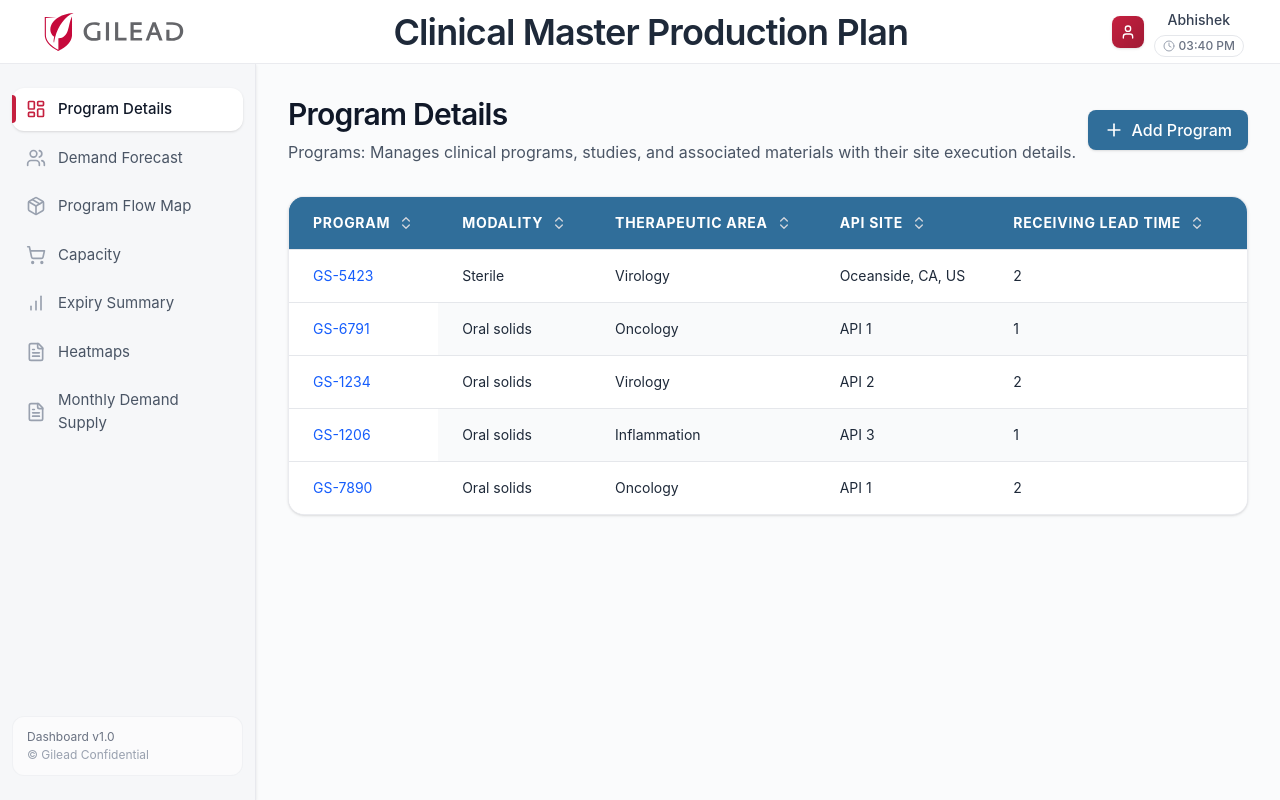
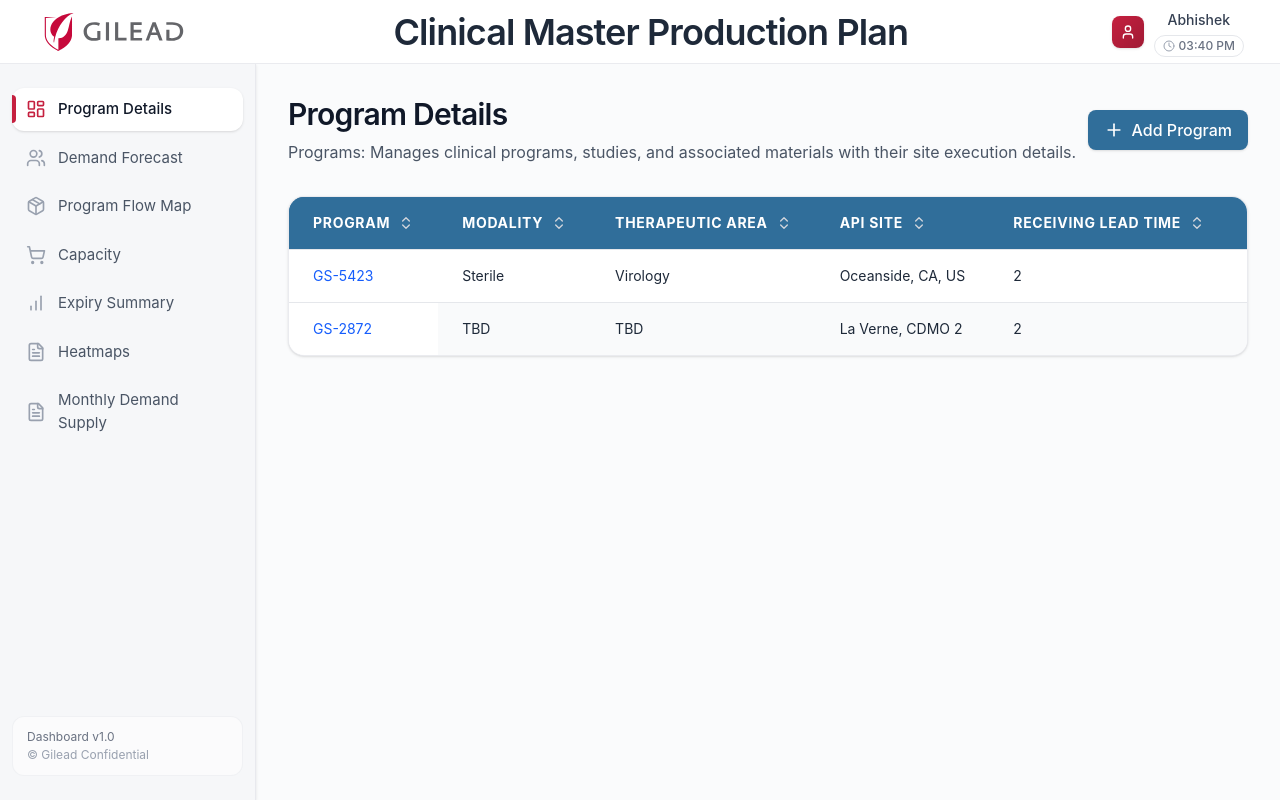
Before and after one commit to vedant-gilead/application_dashboard, a React (Vite) app: page / in a window 1280 px wide. Built offline with nearby package versions, Linux system fonts and the light colour scheme.

Commit message:
Added new program removed scrap data and also added correct values

```diff
--- a/src/data/Parameters_Pool.json
+++ b/src/data/Parameters_Pool.json
@@ -1,4 +1,29 @@
 {
+  "GS-5423": {
+    "FP": {
+      "siteExecution": "La Verne",
+      "moq": "1000 vials",
+      "releaseLeadTime": "10 days",
+      "executionLeadTime": "3 months"
+    },
+    "IP1": {
+      "safetyStock": "2000 vials",
+      "consumptionRatio": "1",
+      "siteExecution": "La Verne",
+      "moq": "5000 vials",
+      "releaseLeadTime": "2 months",
+      "executionLeadTime": "4 months"
+    },
+    "IP2": {
+      "safetyStock": "10 Kg",
+      "consumptionRatio": "0.0032",
+      "siteExecution": "Wuxi",
+      "moq": "20 Kg",
+      "releaseLeadTime": "3 months",
+      "executionLeadTime": "6 months"
+    }
+  },
+  "GS-2872": {
     "FP": {
       "siteExecution": "La Verne",
       "moq": "1000 vials",
@@ -22,3 +47,4 @@
       "executionLeadTime": "6 months"
     }
   }
+}
--- a/src/data/Program_Details.json
+++ b/src/data/Program_Details.json
@@ -45,88 +45,22 @@
       "notes": ""
     },
     {
-      "program": "GS-6791",
-      "modality": "Oral solids",
-      "therapeuticArea": "Oncology",
-      "apiSite": "API 1",
-      "apiSiteReceivingLeadTime": 1,
-      "apiSiteManufacturingLeadTime": 4,
-      "apiSiteReleaseLeadTime": 2,
-      "dsSite": "CDMO 3",
+      "program": "GS-2872",
+      "modality": "TBD",
+      "therapeuticArea": "TBD",
+      "apiSite": "La Verne, CDMO 2",
+      "apiSiteReceivingLeadTime": 2,
+      "apiSiteManufacturingLeadTime": 6,
+      "apiSiteReleaseLeadTime": 3,
+      "dsSite": "Oceanside, CA, US",
       "dsSiteReceivingLeadTime": 1,
-      "dsSiteManufacturingLeadTime": 3,
-      "dsSiteReleaseLeadTime": 1,
-      "dpSite": "GSIUC",
+      "dsSiteManufacturingLeadTime": 5,
+      "dsSiteReleaseLeadTime": 2,
+      "dpSite": "La Verne, CA, US",
       "dpSiteReceivingLeadTime": 1,
-      "dpSiteManufacturingLeadTime": 3,
-      "dpSiteReleaseLeadTime": 1,
-      "labelSite": "Gilead La Verne L/P",
-      "labelSiteReceivingLeadTime": 1,
-      "labelSiteManufacturingLeadTime": 2,
-      "labelSiteReleaseLeadTime": 1,
-      "notes": ""
-    },
-    {
-      "program": "GS-1234",
-      "modality": "Oral solids",
-      "therapeuticArea": "Virology",
-      "apiSite": "API 2",
-      "apiSiteReceivingLeadTime": 2,
-      "apiSiteManufacturingLeadTime": 5,
-      "apiSiteReleaseLeadTime": 2,
-      "dsSite": "CDMO 2",
-      "dsSiteReceivingLeadTime": 1,
-      "dsSiteManufacturingLeadTime": 4,
-      "dsSiteReleaseLeadTime": 2,
-      "dpSite": "Foster City",
-      "dpSiteReceivingLeadTime": 1,
-      "dpSiteManufacturingLeadTime": 3,
-      "dpSiteReleaseLeadTime": 1,
-      "labelSite": "Almac",
-      "labelSiteReceivingLeadTime": 1,
-      "labelSiteManufacturingLeadTime": 2,
-      "labelSiteReleaseLeadTime": 1,
-      "notes": ""
-    },
-    {
-      "program": "GS-1206",
-      "modality": "Oral solids",
-      "therapeuticArea": "Inflammation",
-      "apiSite": "API 3",
-      "apiSiteReceivingLeadTime": 1,
-      "apiSiteManufacturingLeadTime": 3,
-      "apiSiteReleaseLeadTime": 1,
-      "dsSite": "CDMO 3",
-      "dsSiteReceivingLeadTime": 1,
-      "dsSiteManufacturingLeadTime": 3,
-      "dsSiteReleaseLeadTime": 1,
-      "dpSite": "GSIUC",
-      "dpSiteReceivingLeadTime": 1,
-      "dpSiteManufacturingLeadTime": 2,
-      "dpSiteReleaseLeadTime": 1,
-      "labelSite": "Gilead La Verne L/P",
-      "labelSiteReceivingLeadTime": 1,
-      "labelSiteManufacturingLeadTime": 2,
-      "labelSiteReleaseLeadTime": 1,
-      "notes": ""
-    },
-    {
-      "program": "GS-7890",
-      "modality": "Oral solids",
-      "therapeuticArea": "Oncology",
-      "apiSite": "API 1",
-      "apiSiteReceivingLeadTime": 2,
-      "apiSiteManufacturingLeadTime": 4,
-      "apiSiteReleaseLeadTime": 2,
-      "dsSite": "CDMO 4",
-      "dsSiteReceivingLeadTime": 1,
-      "dsSiteManufacturingLeadTime": 3,
-      "dsSiteReleaseLeadTime": 1,
-      "dpSite": "CDMO 4",
-      "dpSiteReceivingLeadTime": 1,
-      "dpSiteManufacturingLeadTime": 3,
-      "dpSiteReleaseLeadTime": 1,
-      "labelSite": "Fisher",
+      "dpSiteManufacturingLeadTime": 4,
+      "dpSiteReleaseLeadTime": 2,
+      "labelSite": "La Verne, CA, US",
       "labelSiteReceivingLeadTime": 1,
       "labelSiteManufacturingLeadTime": 2,
       "labelSiteReleaseLeadTime": 1,
--- a/src/data/Program_Summary.json
+++ b/src/data/Program_Summary.json
@@ -8,20 +8,12 @@
     "lot": "765462, 913617, 625519",
     "siteExecution": "La Verne, Wuxi"
   },
-  "GS-6791": {
-    "program": "GS-6791",
-    "therapeuticArea": "Oncology",
-    "study": "GS-US-XXX",
-    "materialNumber": "IP-XXXX",
-    "lot": "XXXXX",
-    "siteExecution": "LV, GSIUC, Alberta"
-  },
-  "GS-1234": {
-    "program": "GS-1234",
-    "therapeuticArea": "Oncology",
-    "study": "GS-US-XXX",
-    "materialNumber": "IP-XXXX",
-    "lot": "XXXXX",
-    "siteExecution": "LV, GSIUC, Alberta"
+  "GS-2872": {
+    "program": "GS-2872",
+    "therapeuticArea": "TBD",
+    "study": "GS-2872 Phase 3",
+    "materialNumber": "GS-2872 Phase 3 DP Activ 1, GS-2872 Phase 3 DP Placebo 1, GS-2872 Phase 3 DS 1",
+    "lot": "NA",
+    "siteExecution": "La Verne, CDMO 2"
   }
 }
--- a/src/data/programData.js
+++ b/src/data/programData.js
@@ -3,11 +3,11 @@
   studies: [
     {
       id: "5939",
-      name: "Study 5939",
+      name: "GS-US-536-5939",
       materials: [
         {
           id: "PC-12723",
-          type: "PC",
+          type: "Drug Product",
           description: "DP -GS-5423 Injection, 150 mg/mL,  2 mL /via",
           parentMaterialIds: ["IP-15699"],
           consumptionRatio: 1.2,
@@ -43,41 +43,57 @@
             { "key": "jun27", "label": "Jun-27" }
           ],
           data: [
-            { "metric": "Demand (Initial)", "mar25": 0, "apr25": 0, "may25": 200, "jun25": 0, "jul25": 0, "aug25": 0,
+            {
+              "metric": "Demand (Initial)",
+              "mar25": 0, "apr25": 0, "may25": 200, "jun25": 0, "jul25": 0, "aug25": 0,
               "sep25": 0, "oct25": 0, "nov25": 0, "dec25": 0,
               "jan26": 0, "feb26": 0, "mar26": 747, "apr26": 0, "may26": 0, "jun26": 0,
               "jul26": 0, "aug26": 0, "sep26": 0, "oct26": 0,
               "nov26": 1500, "dec26": 0,
-            "jan27": 0, "feb27": 0, "mar27": 0, "apr27": 0, "may27": 0, "jun27": 0 },
-            { "metric": "Demand (Re-Supply)", "mar25": 0, "apr25": 0, "may25": 200, "jun25": 0, "jul25": 0, "aug25": 0,
+              "jan27": 0, "feb27": 0, "mar27": 0, "apr27": 0, "may27": 0, "jun27": 0
+            },
+            {
+              "metric": "Demand (Re-Supply)",
+              "mar25": 0, "apr25": 0, "may25": 200, "jun25": 0, "jul25": 0, "aug25": 0,
               "sep25": 0, "oct25": 0, "nov25": 0, "dec25": 0,
               "jan26": 0, "feb26": 0, "mar26": 747, "apr26": 0, "may26": 0, "jun26": 0,
               "jul26": 0, "aug26": 0, "sep26": 0, "oct26": 0,
               "nov26": 1500, "dec26": 0,
-            "jan27": 0, "feb27": 0, "mar27": 0, "apr27": 0, "may27": 0, "jun27": 0 },
-            { "metric": "Inventory", "mar25": 747, "apr25": 747, "may25": 747, "jun25": 0, "jul25": 0, "aug25": 0,
+              "jan27": 0, "feb27": 0, "mar27": 0, "apr27": 0, "may27": 0, "jun27": 0
+            },
+            {
+              "metric": "Inventory",
+              "mar25": 747, "apr25": 747, "may25": 747, "jun25": 747, "jul25": 747, "aug25": 747,
+              "sep25": 747, "oct25": 747, "nov25": 747, "dec25": 747,
+              "jan26": 747, "feb26": 747, "mar26": 747,
+              "apr26": 6099, "may26": 6099, "jun26": 6099, "jul26": 6099, "aug26": 6099, "sep26": 6099,
+              "oct26": 6099,
+              "nov26": 4599, "dec26": 4599,
+              "jan27": 4599, "feb27": 4599, "mar27": 4599, "apr27": 4599, "may27": 4599, "jun27": 4599
+            },
+            {
+              "metric": "Expiry/Obsolescence",
+              "mar25": 0, "apr25": 0, "may25": 0, "jun25": 0, "jul25": 0, "aug25": 0,
               "sep25": 0, "oct25": 0, "nov25": 0, "dec25": 0,
-            "jan26": 0, "feb26": 0, "mar26": 747, "apr26": 0, "may26": 0, "jun26": 0,
+              "jan26": 0, "feb26": 0, "mar26": 0, "apr26": 0, "may26": 0, "jun26": 0,
               "jul26": 0, "aug26": 0, "sep26": 0, "oct26": 0,
-            "nov26": 1500, "dec26": 0,
-            "jan27": 0, "feb27": 0, "mar27": 0, "apr27": 0, "may27": 0, "jun27": 0 },
-            { "metric": "Expiry/Obsolescence", "mar25": 0, "apr25": 0, "may25": 0, "jun25": 0, "jul25": 0, "aug25": 0,
+              "nov26": 0, "dec26": 0,
+              "jan27": 0, "feb27": 0, "mar27": 0, "apr27": 0, "may27": 0, "jun27": 0
+            },
+            {
+              "metric": "Supply/Release",
+              "mar25": 0, "apr25": 0, "may25": 0, "jun25": 0, "jul25": 0, "aug25": 0,
               "sep25": 0, "oct25": 0, "nov25": 0, "dec25": 0,
-            "jan26": 0, "feb26": 0, "mar26": 747, "apr26": 0, "may26": 0, "jun26": 0,
+              "jan26": 0, "feb26": 0, "mar26": 5352, "apr26": 0, "may26": 0, "jun26": 0,
               "jul26": 0, "aug26": 0, "sep26": 0, "oct26": 0,
-            "nov26": 1500, "dec26": 0,
-            "jan27": 0, "feb27": 0, "mar27": 0, "apr27": 0, "may27": 0, "jun27": 0 },
-            { "metric": "Supply/Release", "mar25": 0, "apr25": 0, "may25": 0, "jun25": 0, "jul25": 0, "aug25": 0,
-            "sep25": 0, "oct25": 0, "nov25": 0, "dec25": 0,
-            "jan26": 0, "feb26": 0, "mar26": 747, "apr26": 0, "may26": 0, "jun26": 0,
-            "jul26": 0, "aug26": 0, "sep26": 0, "oct26": 0,
-            "nov26": 1500, "dec26": 0,
-            "jan27": 0, "feb27": 0, "mar27": 0, "apr27": 0, "may27": 0, "jun27": 0 }
+              "nov26": 0, "dec26": 0,
+              "jan27": 0, "feb27": 0, "mar27": 0, "apr27": 0, "may27": 0, "jun27": 0
+            }
           ]
         },
         {
           id: "IP-15699",
-          type: "IP",
+          type: "Drug Substance",
           description: "DP -GS-5423 Injection, 150 mg/mL,  2 mL /via",
           columns: [
             { "key": "metric", "label": "Metric" },
@@ -111,47 +127,60 @@
             { "key": "jun27", "label": "Jun-27" }
           ],
           data: [
-            { "metric": "Demand (Initial)", "mar25": 0, "apr25": 0, "may25": 0, "jun25": 0, "jul25": 0, "aug25": 0,
-            "sep25": 0, "oct25": 0, "nov25": 0, "dec25": 0,
-            "jan26": 0, "feb26": 0, "mar26": 747, "apr26": 0, "may26": 0, "jun26": 0,
-            "jul26": 0, "aug26": 0, "sep26": 0, "oct26": 0,
-            "nov26": 1500, "dec26": 0,
-            "jan27": 0, "feb27": 0, "mar27": 0, "apr27": 0, "may27": 0, "jun27": 0 },
-            { "metric": "Demand (Re-Supply)", "mar25": 0, "apr25": 0, "may25": 0, "jun25": 0, "jul25": 0, "aug25": 0,
-            "sep25": 0, "oct25": 0, "nov25": 0, "dec25": 0,
-            "jan26": 0, "feb26": 0, "mar26": 747, "apr26": 0, "may26": 0, "jun26": 0,
-            "jul26": 0, "aug26": 0, "sep26": 0, "oct26": 0,
-            "nov26": 1500, "dec26": 0,
-            "jan27": 0, "feb27": 0, "mar27": 0, "apr27": 0, "may27": 0, "jun27": 0 },
-            { "metric": "Inventory", "mar25": 15, "apr25": 15, "may25": 15, "jun25": 0, "jul25": 0, "aug25": 0,
-            "sep25": 0, "oct25": 0, "nov25": 0, "dec25": 0,
-            "jan26": 0, "feb26": 0, "mar26": 747, "apr26": 0, "may26": 0, "jun26": 0,
-            "jul26": 0, "aug26": 0, "sep26": 0, "oct26": 0,
-            "nov26": 1500, "dec26": 0,
-            "jan27": 0, "feb27": 0, "mar27": 0, "apr27": 0, "may27": 0, "jun27": 0 },
-            { "metric": "Expiry/Obsolescence", "mar25": 0, "apr25": 0, "may25": 0, "jun25": 0, "jul25": 0, "aug25": 0,
-            "sep25": 0, "oct25": 0, "nov25": 0, "dec25": 0,
-            "jan26": 0, "feb26": 0, "mar26": 747, "apr26": 0, "may26": 0, "jun26": 0,
-            "jul26": 0, "aug26": 0, "sep26": 0, "oct26": 0,
-            "nov26": 1500, "dec26": 0,
-            "jan27": 0, "feb27": 0, "mar27": 0, "apr27": 0, "may27": 0, "jun27": 0 },
-            { "metric": "Supply/Release", "mar25": 0, "apr25": 0, "may25": 0, "jun25": 0, "jul25": 0, "aug25": 0,
-            "sep25": 0, "oct25": 0, "nov25": 0, "dec25": 0,
-            "jan26": 0, "feb26": 0, "mar26": 747, "apr26": 0, "may26": 0, "jun26": 0,
-            "jul26": 0, "aug26": 0, "sep26": 0, "oct26": 0,
-            "nov26": 1500, "dec26": 0,
-            "jan27": 0, "feb27": 0, "mar27": 0, "apr27": 0, "may27": 0, "jun27": 0 }
+            {
+              "metric": "Demand (Initial)",
+              "mar25": 0, "apr25": 0, "may25": 0, "jun25": 0,
+              "jul25": 0, "aug25": 0, "sep25": 0, "oct25": 0, "nov25": 0, "dec25": 0,
+              "jan26": 0, "feb26": 0, "mar26": 0, "apr26": 0, "may26": 0, "jun26": 0,
+              "jul26": 0, "aug26": 0, "sep26": 0, "oct26": 0, "nov26": 0, "dec26": 0,
+              "jan27": 0, "feb27": 0, "mar27": 0, "apr27": 0, "may27": 0, "jun27": 0
+            },
+            {
+              "metric": "Demand (Re-Supply)",
+              "mar25": 0, "apr25": 0, "may25": 0, "jun25": 0,
+              "jul25": 0, "aug25": 0, "sep25": 0, "oct25": 0, "nov25": 0, "dec25": 0,
+              "jan26": 0, "feb26": 0, "mar26": 0, "apr26": 0, "may26": 0, "jun26": 0,
+              "jul26": 0, "aug26": 0, "sep26": 0, "oct26": 0, "nov26": 0, "dec26": 0,
+              "jan27": 0, "feb27": 0, "mar27": 0, "apr27": 0, "may27": 0, "jun27": 0
+            },
+            {
+              "metric": "Inventory",
+              "mar25": 15, "apr25": 15, "may25": 15, "jun25": 15,
+              "jul25": 15, "aug25": 15, "sep25": 15, "oct25": 15, "nov25": 15, "dec25": 15,
+              "jan26": 15, "feb26": 15, "mar26": 15, "apr26": 15, "may26": 15, "jun26": 15,
+              "jul26": 15, "aug26": 15, "sep26": 15,
+              "oct26": 0, "nov26": 0, "dec26": 0,
+              "jan27": 0, "feb27": 0, "mar27": 0, "apr27": 0, "may27": 0, "jun27": 0
+            },
+            {
+              "metric": "Expiry/Obsolescence",
+              "mar25": 0, "apr25": 0, "may25": 0, "jun25": 0,
+              "jul25": 0, "aug25": 0, "sep25": 0, "oct25": 0, "nov25": 0, "dec25": 0,
+              "jan26": 0, "feb26": 0, "mar26": 0, "apr26": 0, "may26": 0, "jun26": 0,
+              "jul26": 0, "aug26": 0, "sep26": 0,
+              "oct26": 15,
+              "nov26": 0, "dec26": 0,
+              "jan27": 0, "feb27": 0, "mar27": 0, "apr27": 0, "may27": 0, "jun27": 0
+            },
+            {
+              "metric": "Supply/Release",
+              "mar25": 0, "apr25": 0, "may25": 0, "jun25": 0,
+              "jul25": 0, "aug25": 0, "sep25": 0, "oct25": 0, "nov25": 0, "dec25": 0,
+              "jan26": 0, "feb26": 0, "mar26": 0, "apr26": 0, "may26": 0, "jun26": 0,
+              "jul26": 0, "aug26": 0, "sep26": 0, "oct26": 0, "nov26": 0, "dec26": 0,
+              "jan27": 0, "feb27": 0, "mar27": 0, "apr27": 0, "may27": 0, "jun27": 0
+            }
           ]
         }
       ]
     },
     {
       id: "7249",
-      name: "Study 7249",
+      name: "CO-US-673-7249",
       materials: [
         {
           id: "PC-13296",
-          type: "PC",
+          type: "Drug Product",
           description: "DP -GS-5423 Injection, 150 mg/mL,  2 mL /via",
           parentMaterialIds: ["IP-14478"],
           consumptionRatio: 1.5,
@@ -222,7 +251,7 @@
         {
           id: "IP-14478",
           description: "DP -GS-5423 Injection, 150 mg/mL,  2 mL /via",
-          type: "IP",
+          type: "Drug Substance",
           columns: [
             { "key": "metric", "label": "Metric" },
             { "key": "mar25", "label": "Mar-25" },
```
Also changed, not shown: src/app/pages/Program_Drilldown.jsx (+12 -11 lines). Lines whose indentation alone changed are shown as unchanged.
